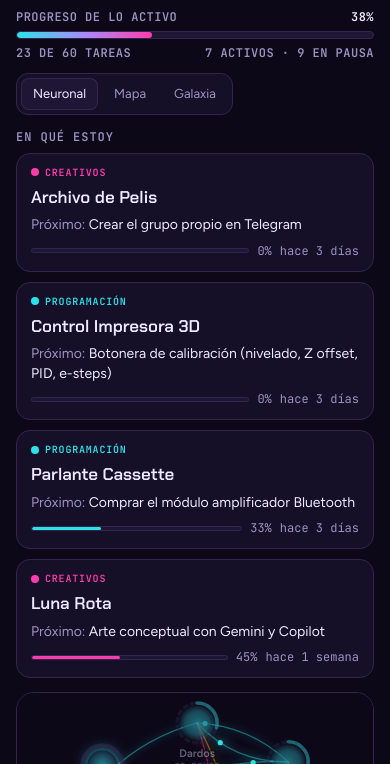
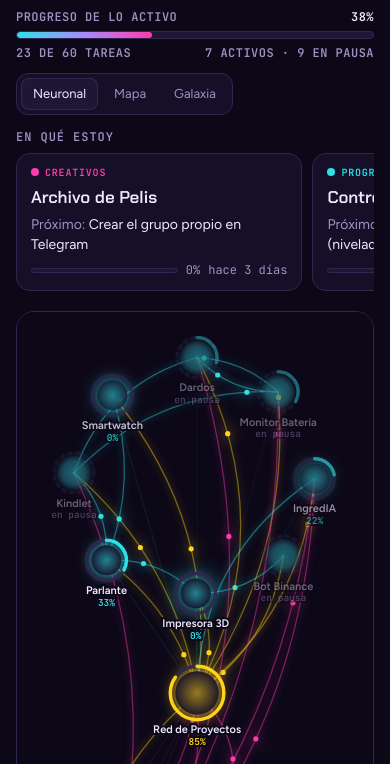
Before and after one commit to estufado28/red-de-proyectos, a plain HTML site: page index.html in a window 390 px wide. Shown: the part 80-844 px from the top of the page. Drawn offline with Linux system fonts and the light colour scheme; animation ran at ten frames a second.

Commit message:
Ajustes para celular

```diff
--- a/index.html
+++ b/index.html
@@ -143,6 +143,9 @@ canvas{display:block; width:100%; height:min(700px, 74vh); min-height:460px; tou
 
 @media (max-width:720px){
   canvas{height:90vh; min-height:780px}
+  .leyenda{display:none}
+  .foco-grid{grid-template-columns:none; grid-auto-flow:column; grid-auto-columns:80%; overflow-x:auto; scroll-snap-type:x mandatory; padding-bottom:6px}
+  .tarjeta{scroll-snap-align:start}
   .avance-grid{grid-template-columns:1fr}
   .cifras{grid-template-columns:repeat(3,minmax(0,1fr))}
   .cifra{padding:10px}
@@ -280,8 +283,8 @@ canvas{display:block; width:100%; height:min(700px, 74vh); min-height:460px; tou
     if (vertical){
       centros = hayTrab
         ? { prog:[W/2,H*0.17], nucleo:[W/2,H*0.40], crea:[W/2,H*0.64], trab:[W/2,H*0.91] }
-        : { prog:[W/2,H*0.21], nucleo:[W/2,H*0.50], crea:[W/2,H*0.79] };
-      rx = Math.min(W*0.38, 210); ry = hayTrab ? Math.min(H*0.13, 150) : Math.min(H*0.17, 170);
+        : { prog:[W/2,H*0.21], nucleo:[W/2,H*0.49], crea:[W/2,H*0.76] };
+      rx = Math.min(W*0.34, 210); ry = hayTrab ? Math.min(H*0.13, 150) : Math.min(H*0.15, 170);
     } else {
       centros = hayTrab
         ? { prog:[W*0.25,H*0.46], nucleo:[W/2,H*0.38], crea:[W*0.75,H*0.46], trab:[W/2,H*0.83] }
```
